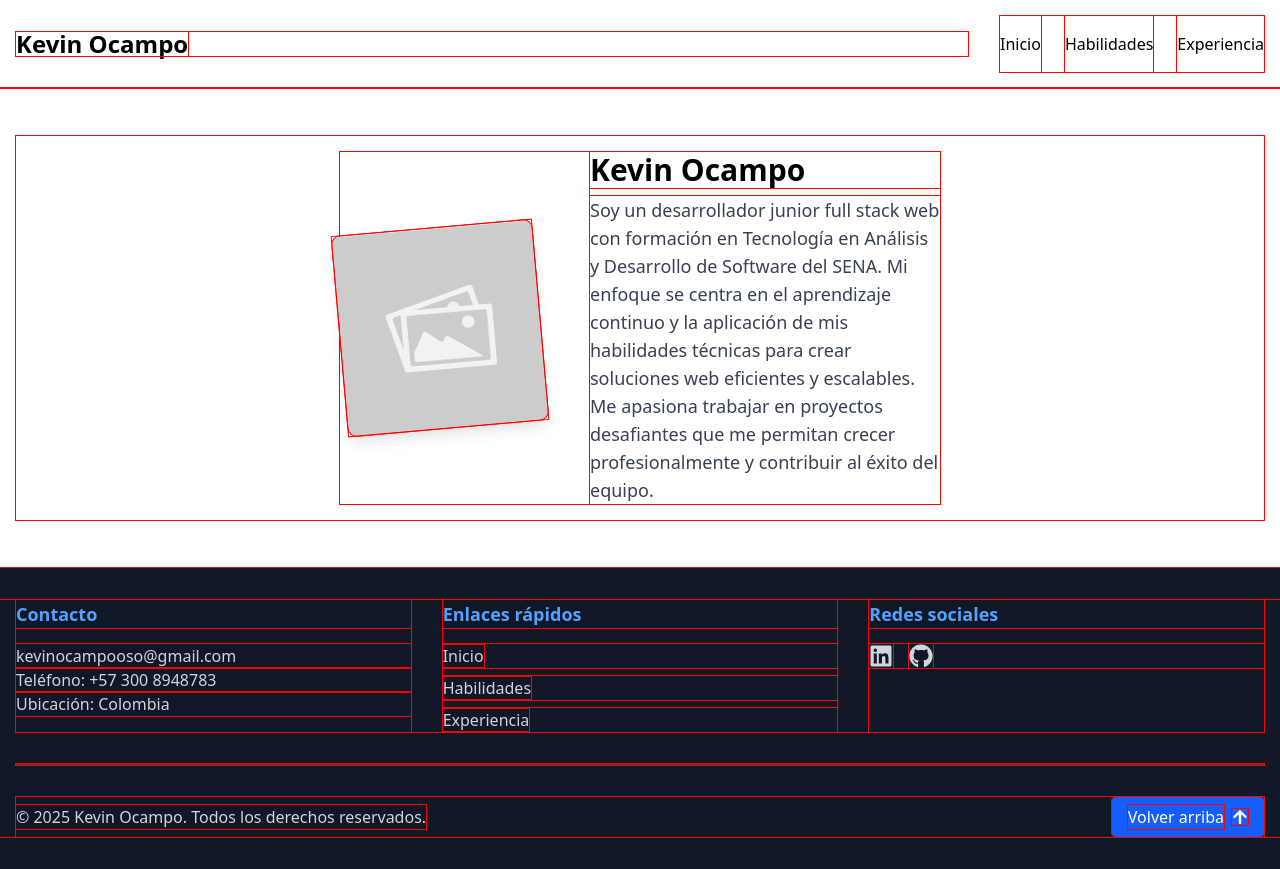
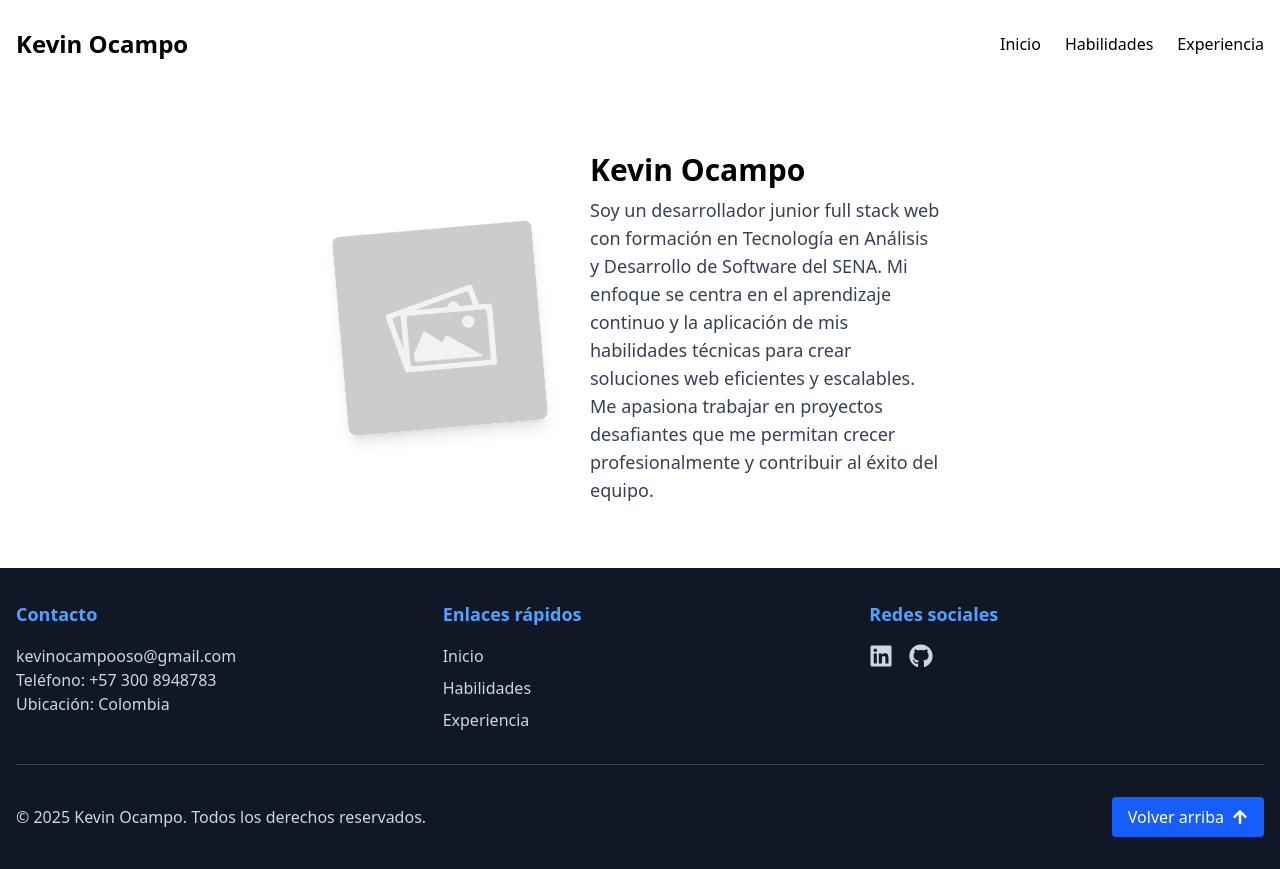
Before and after one commit to kelvinocampo/PortFolio, a React (Vite) app: page / in a window 1280 px wide. Built offline with nearby package versions, Linux system fonts and the light colour scheme.

Commit message:
Delete: Debug Option CSS

```diff
--- a/src/index.css
+++ b/src/index.css
@@ -1,6 +1 @@
 @import "tailwindcss";
-
-/* Only Debug */
-* {
-    outline: 1px solid red;
-}
```
